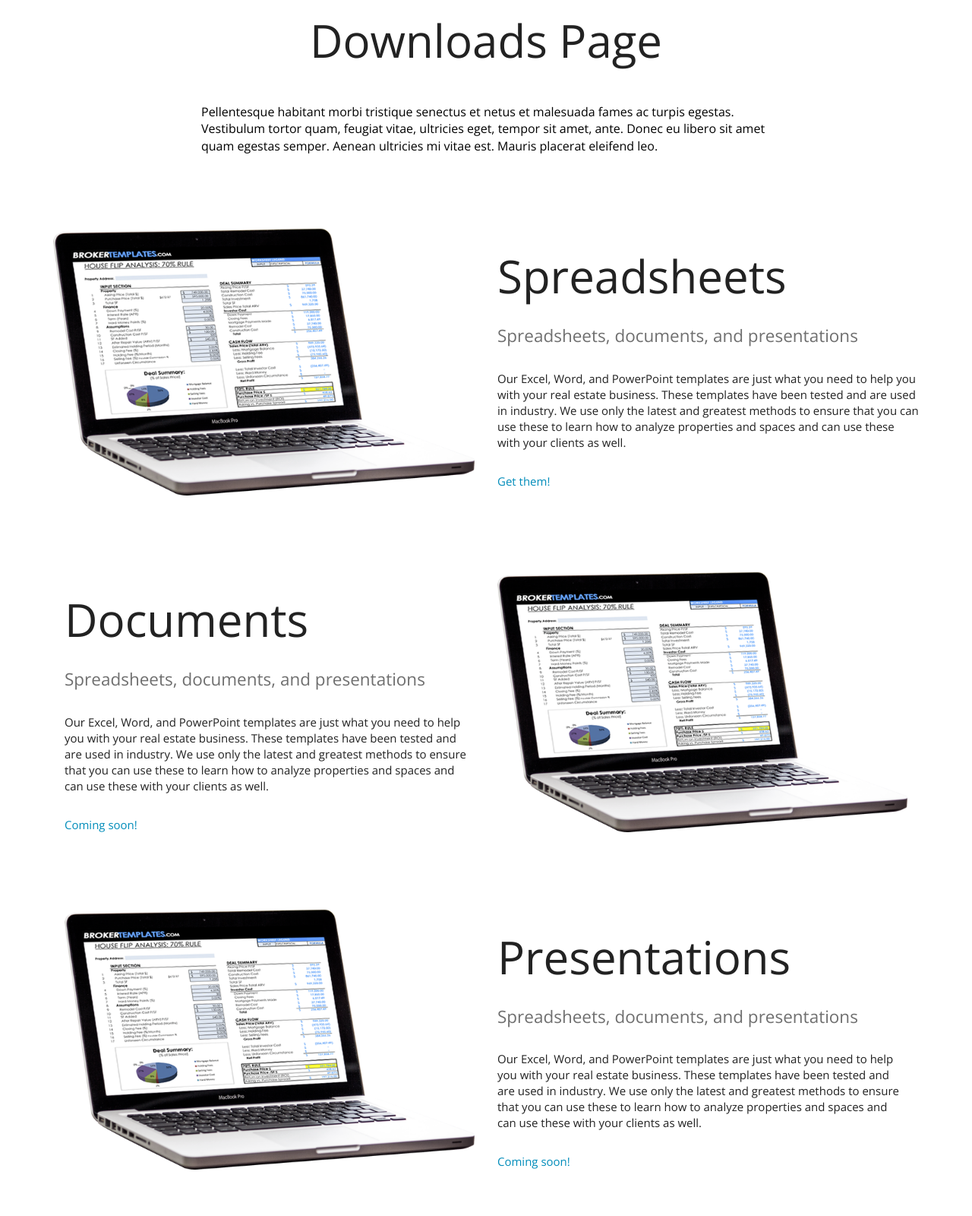
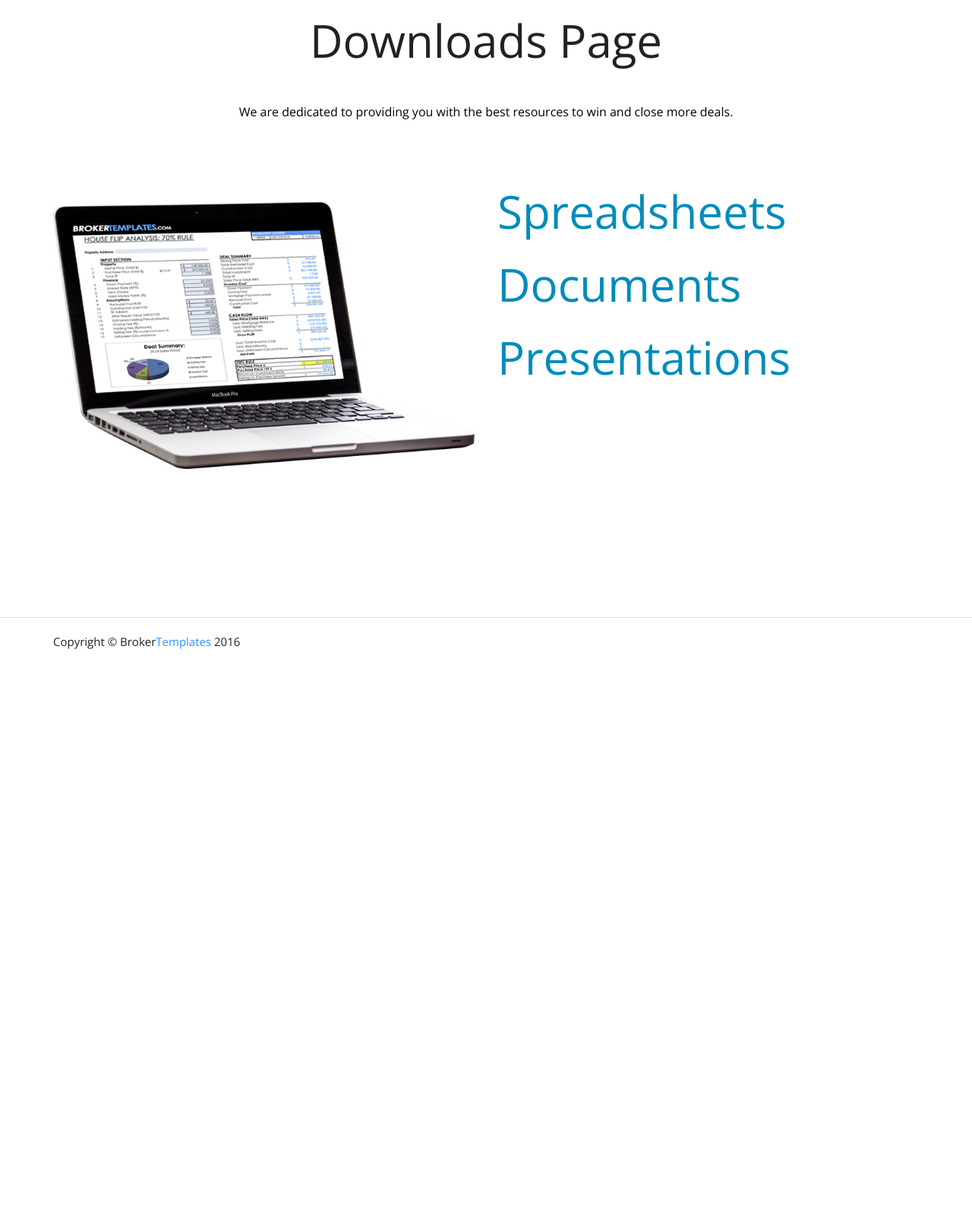
Before and after one commit to deosh/deosh.github.io, a plain HTML site: page downloads/index.html in a window 1280 px wide. Shown: the part 80-1680 px from the top of the page at 76% size. After the commit the page ends 996 px from the top, so only its background shows below. Drawn offline with nearby package versions, Linux system fonts and the light colour scheme.

Commit message:
added even more!

```diff
--- a/css/style.css
+++ b/css/style.css
@@ -32,9 +32,21 @@ html {
     font-size: 20px;
     font-weight: 200;
 }
+.masthead .form-inline .form-group input {
+	width:300px;
+}
 
 #about {
-    padding: 180px 0 180px 0;
+    padding: 45px 0 45px 0;
+}
+
+#about img {
+    padding: 100px 0 100px 0;
+}
+
+#about li {
+    font-size: 16px;
+    font-weight: 400;
 }
 
 #templates h2 {
@@ -50,13 +62,13 @@ html {
 
 #templates p {
     color: rgba(255, 255, 255, 0.7);
-    font-size: 20px;
+    font-size: 16px;
     font-weight: 200;
 }
 
 #templates li {
     color: rgba(255, 255, 255, 0.7);
-    font-size: 20px;
+    font-size: 16px;
     font-weight: 200;
 }
 
@@ -102,6 +114,10 @@ html {
 
 #directions {
     font-size: 18px;
+}
+
+#product-name p {
+    font-size: 16px;
 }
 
 /*Transparent navbar*/
--- a/downloads/index.html
+++ b/downloads/index.html
@@ -78,9 +78,10 @@
     <header id="main" class="">
         <div class="container">
             <div class="row">
-                <div class="col-lg-8 col-lg-offset-2">
-                    <h1 class="text-center top-margin-xl section-heading">Downloads Page</h1>
-                    <p>Pellentesque habitant morbi tristique senectus et netus et malesuada fames ac turpis egestas. Vestibulum tortor quam, feugiat vitae, ultricies eget, tempor sit amet, ante. Donec eu libero sit amet quam egestas semper. Aenean ultricies mi vitae est. Mauris placerat eleifend leo.</p>
+                <div class="col-lg-8 col-lg-offset-2 text-center">
+                    <h1 class="top-margin-xl section-heading">Downloads Page</h1>
+                    <p>We are dedicated to providing you with the best resources
+                         to win and close more deals. </p>
                 </div>
             </div>
         </div>
@@ -93,33 +94,16 @@
                 <div class="col-lg-6 hidden-xs">
                     <img class="img-responsive" src="../img/laptop.png" alt="laptop with spreadsheet">
                 </div>
-                <div class="col-lg-6">
-                    <h2 class="section-heading">Spreadsheets</h2>
-                    <p class="lead section-lead">Spreadsheets, documents, and presentations</p>
-                    <p class="section-paragraph">Our Excel, Word, and PowerPoint templates are just what you need to help you with your real estate business. These templates have been tested and are used in industry. We use only the latest and greatest methods to ensure that you can use these to learn how to analyze properties and spaces and can use these with your clients as well.</p>
-                    <a class="smoothScroll" href=".\spreadsheets\index.html">Get them!</a>
-                </div>
-            </div>
-            <div class="row top-margin-xl">
-                <div class="col-lg-6">
-                    <h2 class="section-heading">Documents</h2>
-                    <p class="lead section-lead">Spreadsheets, documents, and presentations</p>
-                    <p class="section-paragraph">Our Excel, Word, and PowerPoint templates are just what you need to help you with your real estate business. These templates have been tested and are used in industry. We use only the latest and greatest methods to ensure that you can use these to learn how to analyze properties and spaces and can use these with your clients as well.</p>
-                    <a class="smoothScroll" href="#templates">Coming soon!</a>
-                </div>
-                <div class="col-lg-6 hidden-xs">
-                    <img class="img-responsive" src="../img/laptop.png" alt="laptop with spreadsheet">
-                </div>
-            </div>
-            <div class="row top-margin-xl">
-                <div class="col-lg-6 hidden-xs">
-                    <img class="img-responsive" src="../img/laptop.png" alt="laptop with spreadsheet">
-                </div>
-                <div class="col-lg-6">
-                    <h2 class="section-heading">Presentations</h2>
-                    <p class="lead section-lead">Spreadsheets, documents, and presentations</p>
-                    <p class="section-paragraph">Our Excel, Word, and PowerPoint templates are just what you need to help you with your real estate business. These templates have been tested and are used in industry. We use only the latest and greatest methods to ensure that you can use these to learn how to analyze properties and spaces and can use these with your clients as well.</p>
-                    <a class="smoothScroll" href="#templates">Coming soon!</a>
+                <div class="col-lg-6 top-margin-lg">
+                    <a href="spreadsheets/index.html">
+                        <h2 class="section-heading">Spreadsheets</h2>
+                    </a>
+                    <a href="#">
+                        <h2 class="section-heading">Documents</h2>
+                    </a>
+                    <a href="#">
+                        <h2 class="section-heading">Presentations</h2>
+                    </a>
                 </div>
             </div>
         </div>
```
Also changed, not shown: index.html (+12 -5 lines).
